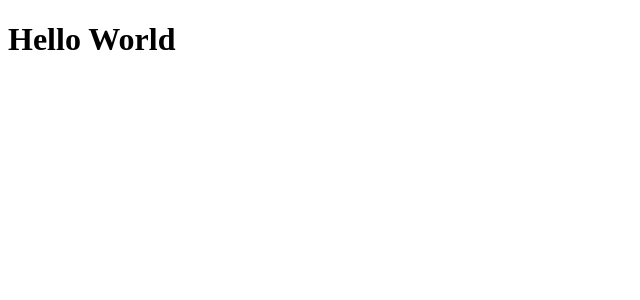
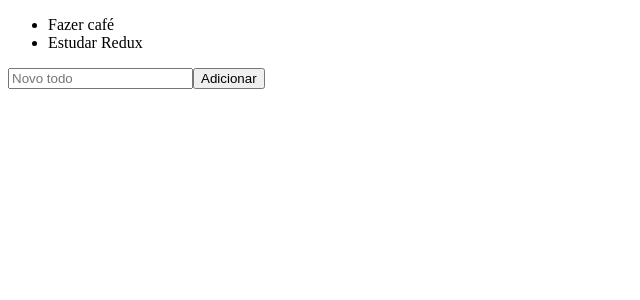
Before and after one commit to leoziondev/ignite2023-react-redux-zustand, a React (Vite) app: page / in a window 1280 px wide. Shown: the top 300 px of the page, without its empty margins (0-640 px from the left). Built offline with nearby package versions, Linux system fonts and the light colour scheme.

Commit message:
create and config store

```diff
--- a/src/App.tsx
+++ b/src/App.tsx
@@ -1,6 +1,15 @@
+import { Provider as ReduxProvider } from 'react-redux';
+
+import { AddTodo } from "./components/AddTodo";
+import { TodoList } from "./components/TodoList";
+import { store } from './store';
+
 export function App() {
 
   return (
-    <h1>Hello World</h1>
+    <ReduxProvider store={store}>
+      <TodoList />
+      <AddTodo />
+    </ReduxProvider>
   )
 }
--- /dev/null
+++ b/src/store/index.ts
@@ -0,0 +1,14 @@
+import { configureStore, createSlice } from "@reduxjs/toolkit";
+
+const todoSlice = createSlice({
+    name: 'todo',
+    initialState: ['Fazer café', 'Estudar Redux'],
+
+    reducers: {},
+})
+
+export const store = configureStore({
+    reducer: {
+        todo: todoSlice.reducer
+    }
+})
```
